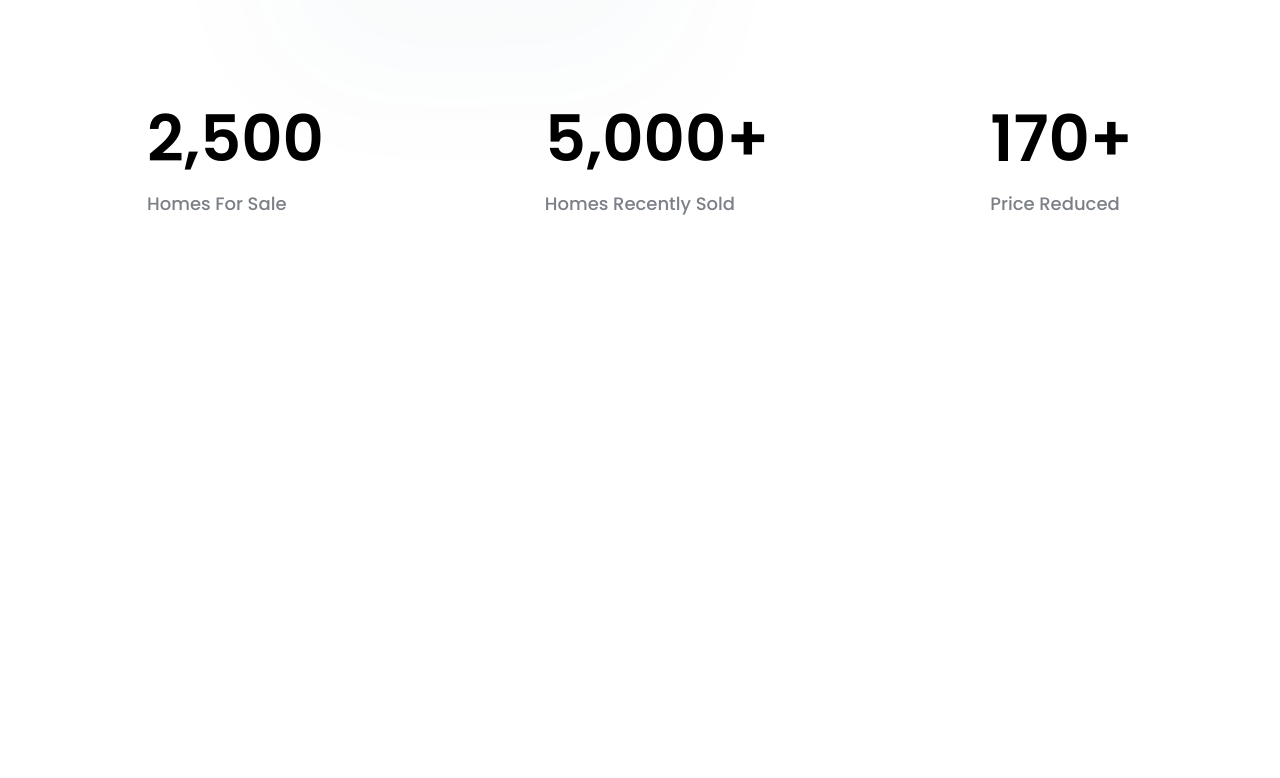
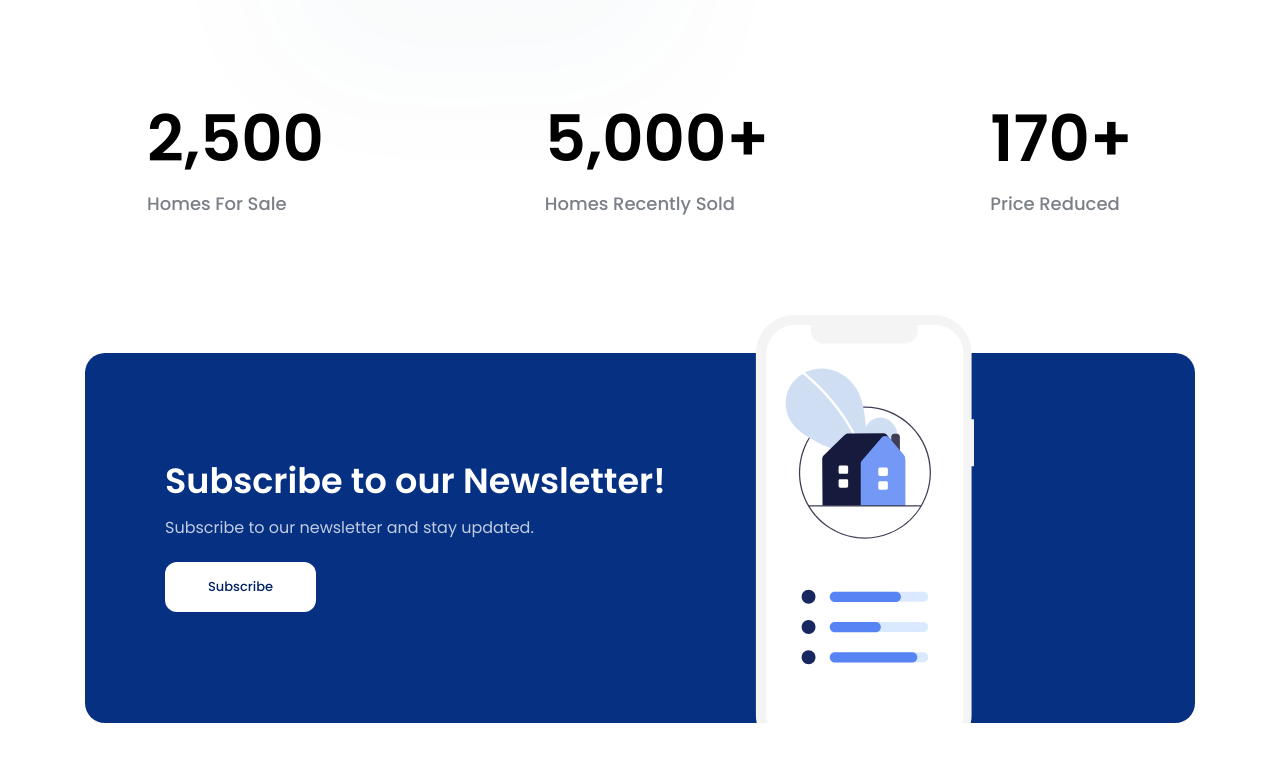
Before and after one commit to vutiendat3601/f8_frontend, a plain HTML site: page lab/project-01/index.html in a window 1280 px wide. Shown: the part 3184-3962 px from the top of the page. Before the commit the page ends 3447 px from the top, so only its background shows below. Drawn offline with Linux system fonts and the light colour scheme.

Commit message:
feat: Subscription

```diff
--- a/lab/project-01/assets/css/style.css
+++ b/lab/project-01/assets/css/style.css
@@ -519,3 +519,65 @@ a {
 }
 
 /* # Stats */
+
+
+/* #: Subscription */
+
+.subscription .content {
+  padding: 51px 0 55px;
+}
+
+.subscription .wrapper {
+  position: relative;
+  bottom: 0;
+  border-radius: 20px;
+  height: 409px;
+  width: 100%;
+}
+
+.subscription .background {
+  content: "";
+  position: absolute;
+  bottom: 0;
+  height: 370px;
+  width: 100%;
+  border-radius: 20px;
+  background: #063183;
+}
+
+.subscription .info {
+  margin-top: 110px;
+  margin-left: 80px;
+}
+
+.subscription .heading-h2 {
+  color: #FFF;
+  font-size: 3.5rem;
+  font-weight: 600;
+}
+
+.subscription .desc {
+  margin-top: 15px;
+  color: #FFF;
+  font-size: 1.6rem;
+  font-weight: 400;
+  line-height: 1.87;
+  opacity: 0.75;
+}
+
+.subscription .subscription-cta {
+  margin-top: 20px;
+  width: 151px;
+  color: #002366;
+  font-size: 1.3rem;
+  font-weight: 500;
+  background: #fff;
+}
+
+.subscription .phone {
+  position: absolute;
+  right: 221px;
+  bottom: 0;
+}
+
+/* # Subcription */
--- a/lab/project-01/index.html
+++ b/lab/project-01/index.html
@@ -262,6 +262,24 @@
     </div>
   </div>
   <!-- # Stats -->
+
+  <!-- #: Subscription -->
+  <div class="subscription">
+    <div class="content">
+      <div class="wrapper">
+        <div class="background">
+          <div class="info">
+            <h2 class="heading-h2">Subscribe to our Newsletter!</h2>
+            <p class="desc">Subscribe to our newsletter and stay updated.</p>
+            <a href="" class="btn subscription-cta">Subscribe</a>
+          </div>
+        </div>
+        <img class="phone" src="./assets/img/phone.svg" alt="">
+      </div>
+    </div>
+  </div>
+  <!-- # Subscription -->
+
 </body>
 
 </html>
```
